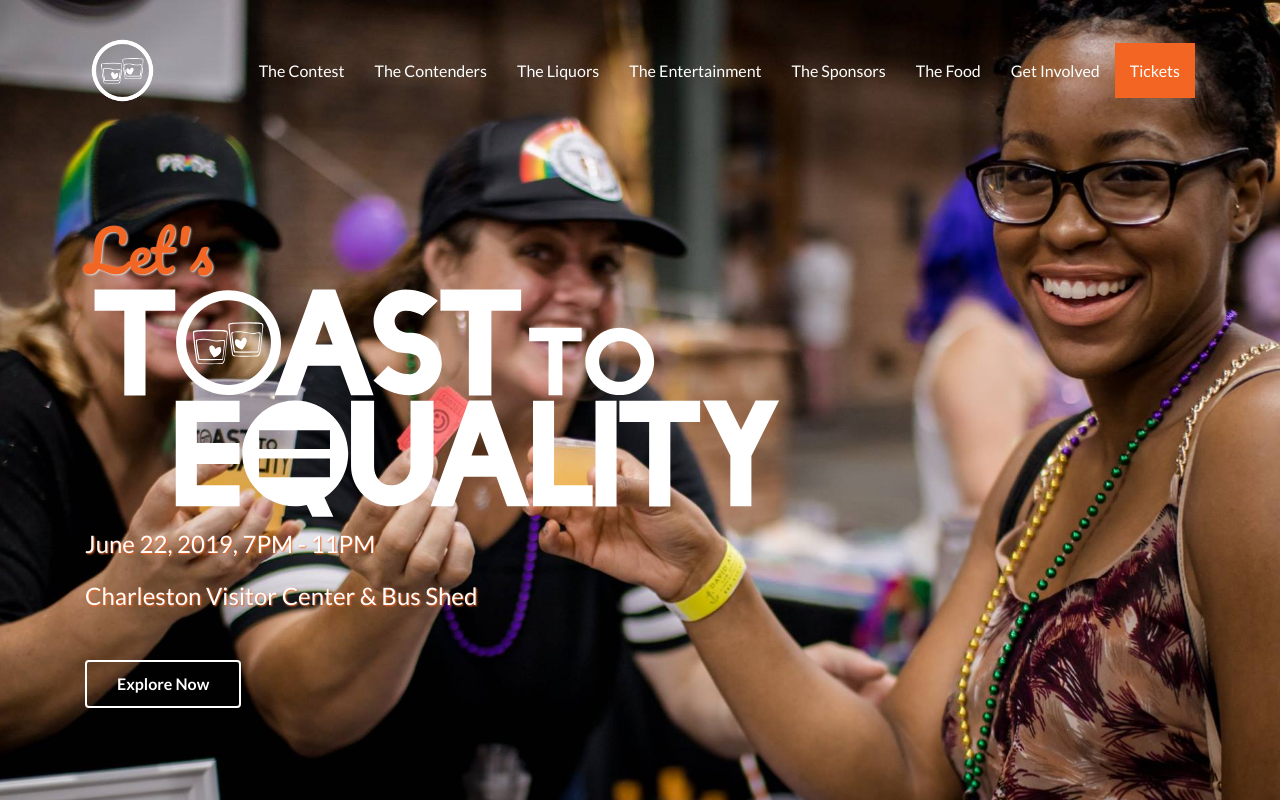
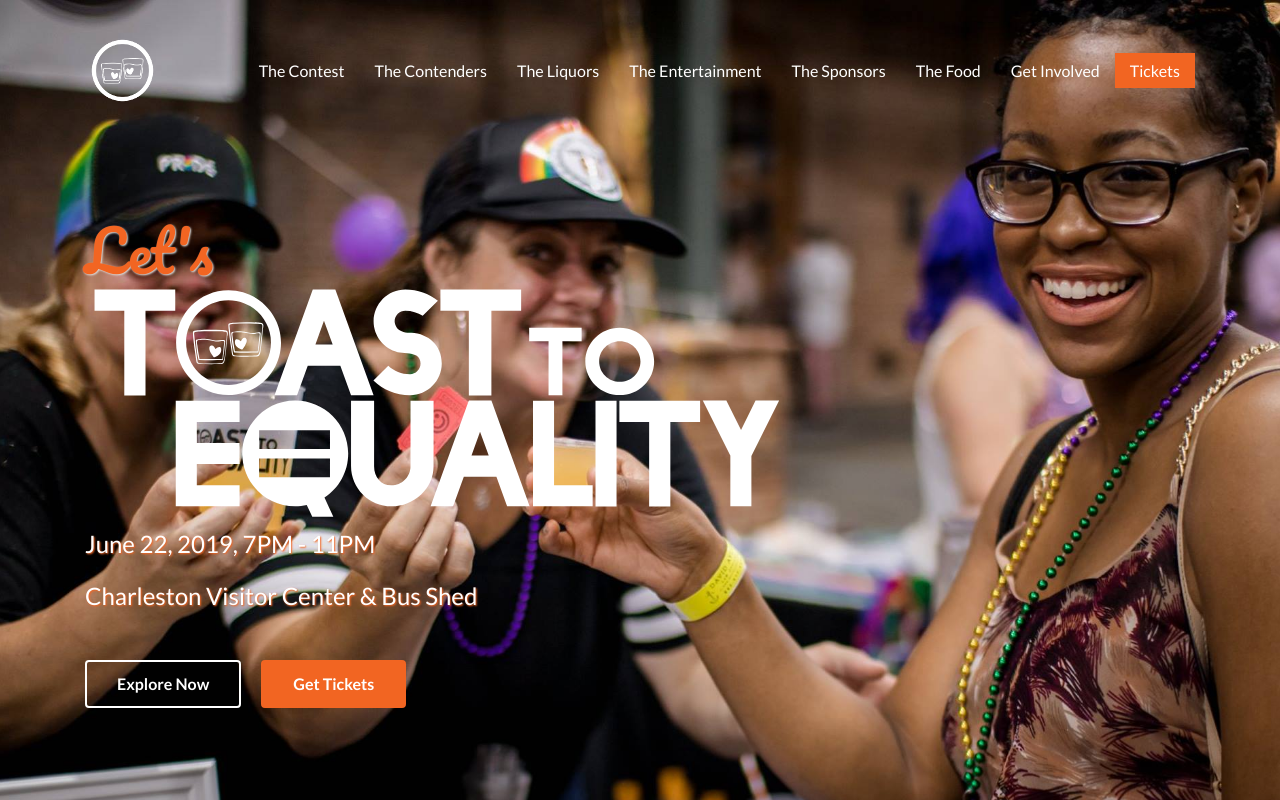
Before and after one commit to CharlestonPride/toast2equality, a React (Create React App) app: page / in a window 1280 px wide. Shown: the top 800 px of the page. Built offline with nearby package versions, Linux system fonts and the light colour scheme; no server answers.

Commit message:
Restablished tickets for 2019

```diff
--- a/src/Components/Hero/Hero.js
+++ b/src/Components/Hero/Hero.js
@@ -14,7 +14,7 @@ export default class Hero extends Component {
                     <p>Charleston Visitor Center &amp; Bus Shed</p>
                     <div className="buttons" data-animation="animated fadeInDown">
                         <a href="#contest" className="btn btn-primary">Explore Now</a>
-                        {/* <a href="#tickets" className="btn btn-primary button-reserve">Get Tickets</a> */}
+                        <a href="#tickets" className="btn btn-primary button-reserve">Get Tickets</a>
                     </div>
                 </div>
             </div>
--- a/src/Components/Nav/Nav.css
+++ b/src/Components/Nav/Nav.css
@@ -16,10 +16,10 @@
     background-color: #000;
 }
 
-.nav-item.ticket {
+.nav-item.ticket .nav-link{
 	background-color: #f26522;
 }
-.nav-item.ticket:hover {
+.nav-item.ticket .nav-link:hover, .nav-item.ticket  .nav-link:active, .nav-item.ticket .nav-link:focus {
 	background-color: #fff;
 	color: #f26522;
 	border: solid 1px #f26522;
@@ -121,6 +121,9 @@
     transform: rotateX(0deg);
 }
 
+.navbar-expand-lg .navbar-nav .nav-link {
+	line-height: 25px;
+}
 
 /* lg */
 @media (min-width: 1400px) {
--- a/src/Components/Tickets/Tickets.css
+++ b/src/Components/Tickets/Tickets.css
@@ -70,6 +70,10 @@ iframe {
     background: #f26522;
 }
 
+#tickets .etapestry {
+    margin-top: 25px;
+}
+
 @media (max-width: 991px) {
     iframe {
         width: 100%;
--- a/src/Components/Tickets/Tickets.js
+++ b/src/Components/Tickets/Tickets.js
@@ -1,6 +1,7 @@
 import React, { Component } from 'react'
 import Section from '../Section/Section'
 import './Tickets.css'
+import ETapestry from '../ETapestry/ETapestry';
 
 export default class Tickets extends Component {
 
@@ -12,7 +13,6 @@ export default class Tickets extends Component {
         </div>
         <div className="card-body">
           <h2>$15 - Online </h2>
-          <em className="colored">(coming soon)</em>
           <h2>$20 - At the Door</h2>
           <h3 className="font-pacifico">What You Get</h3>
           <ul>
@@ -38,7 +38,6 @@ export default class Tickets extends Component {
         </div>
         <div className="card-body">
           <h2>$50 - Online </h2>
-          <em className="colored">(coming soon)</em>
           <h2>FREE - <a href="https://www.charlestonpride.org/friends-of-pride/" rel="noopener noreferrer" target="_blank" >Friends of Pride</a> </h2>
           <h3 className="font-pacifico">What You Get</h3>
           <ul className="list-unstyled">
@@ -66,6 +65,11 @@ export default class Tickets extends Component {
             </div>
           </div>
         </div>
+        <ETapestry id="toast" title="Purchase Tickets"/>
+        {/* <div className="row">
+          <iframe id="etapIframe" title="donate" src="https://app.etapestry.com/onlineforms/CharlestonPrideFestivalInc/toast.html"></iframe>
+          <script src="//app.etapestry.com/hosted/eTapestry.com/etapEmbedResponsiveResizing.js" type="text/JavaScript"></script>
+        </div> */}
       </Section >
     )
   }
```
